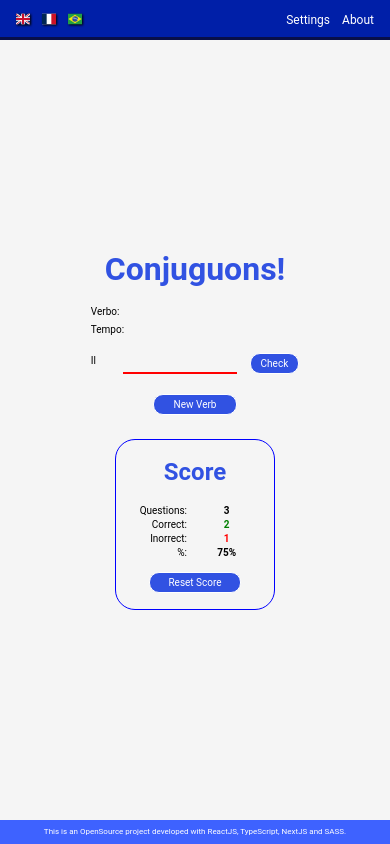
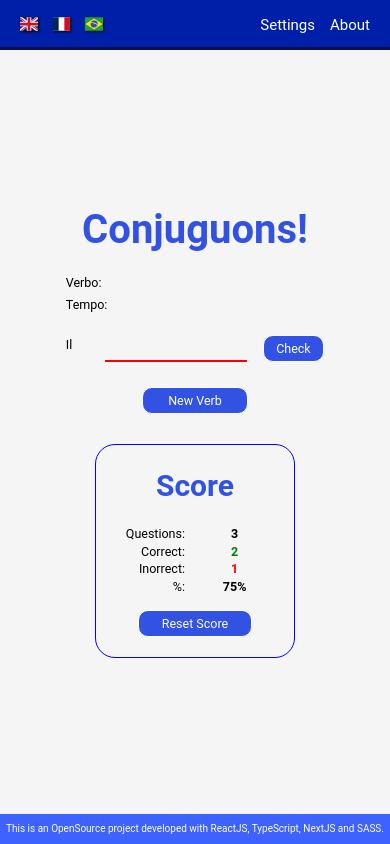
Before and after one commit to flaviobvds/conjuguons, a Next.js app: page / in a window 390 px wide. Built offline with nearby package versions, Linux system fonts and the light colour scheme.

Commit message:
created languages context

```diff
--- a/src/components/Header/index.tsx
+++ b/src/components/Header/index.tsx
@@ -1,20 +1,25 @@
 import styles from './header.module.scss'
-//import frflag from '../../assets/fr-flag.svg'
+import { useLanguage } from '@/hooks/language'
+
+
 
 export function Header() {
+
+    const { language, changeLanguage } = useLanguage();
+
     return (
         <header className={styles.headerContainer}>
             <div className={styles.headerContent}>
                 <div className={styles.langs}>
-                    <button className={styles.langButton}>
+                    <button className={styles.langButton} onClick={() => changeLanguage('en')}>
                         <img src='./images/uk-flag.svg' alt="" />
                     </button>
 
-                    <button className={styles.langButton}>
+                    <button className={styles.langButton} onClick={() => changeLanguage('fr')}>
                         <img src='./images/fr-flag.svg' alt="" />
                     </button>
 
-                    <button className={styles.langButton}>
+                    <button className={styles.langButton} onClick={() => changeLanguage('br')}>
                         <img src='./images/br-flag.svg' alt="" />
                     </button>
                 </div>
--- /dev/null
+++ b/src/hooks/language.tsx
@@ -0,0 +1,37 @@
+import { createContext, ReactNode, useContext, useEffect, useState } from "react";
+
+interface LanguageProviderProps {
+    children: ReactNode;
+}
+
+interface LanguageContextData {
+    language: string,
+    changeLanguage: (newLang: string) => void;
+}
+
+const LanguageContext = createContext<LanguageContextData>({} as LanguageContextData)
+
+
+
+export function LanguageProvider({ children }: LanguageProviderProps) {
+    const [language, setLanguage] = useState('en');
+
+    function changeLanguage(newLanguage: string) {
+        setLanguage(newLanguage)
+    }
+
+    useEffect(() => {
+        console.log(language)
+    }, [language])
+
+    return (
+        <LanguageContext.Provider value={{language, changeLanguage}}>
+            {children}
+        </LanguageContext.Provider>
+    )
+}
+
+export function useLanguage() {
+    const context = useContext(LanguageContext)
+    return context
+}
--- a/src/styles/global.scss
+++ b/src/styles/global.scss
@@ -8,18 +8,6 @@
     --white: #FFFFFF;
     --gray-100: #e1e1e6;
     --blue: #3557ebd2;
-}
-
-@media (max-width: 1080px) {
-    html {
-        font-size: 75%;
-    }
-}
-
-@media (max-width: 720px) {
-    html {
-        font-size: 50%;
-    }
 }
 
 body {
@@ -39,3 +27,15 @@ a {
     color: inherit;
     text-decoration: none;
 }
+
+@media (max-width: 1080px) {
+    html {
+        font-size: 75%;
+    }
+}
+
+@media (max-width: 720px) {
+    html {
+        font-size: 62.5%;
+    }
+}
```
Also changed, not shown: src/pages/index.tsx (+6 -5 lines).
